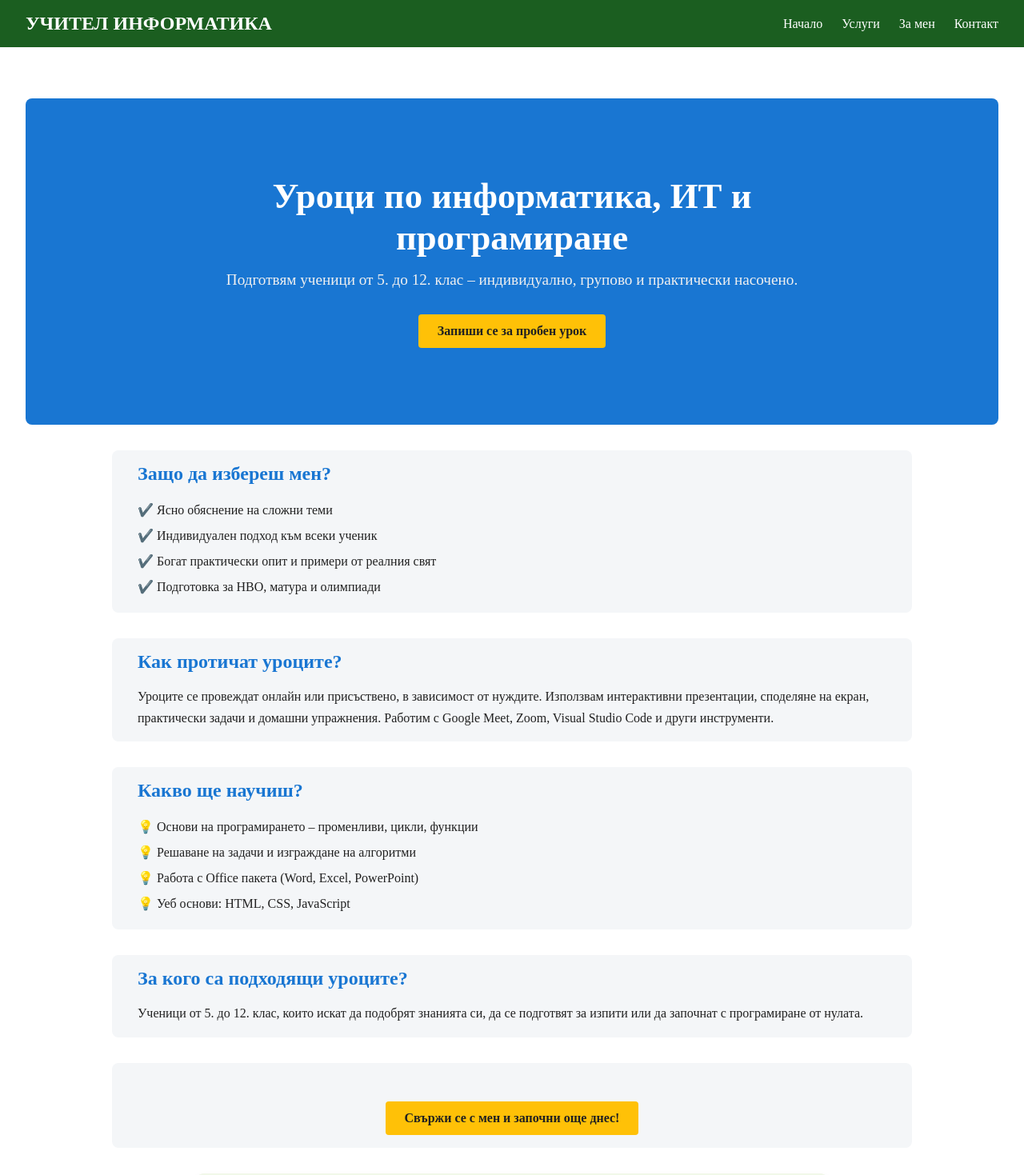
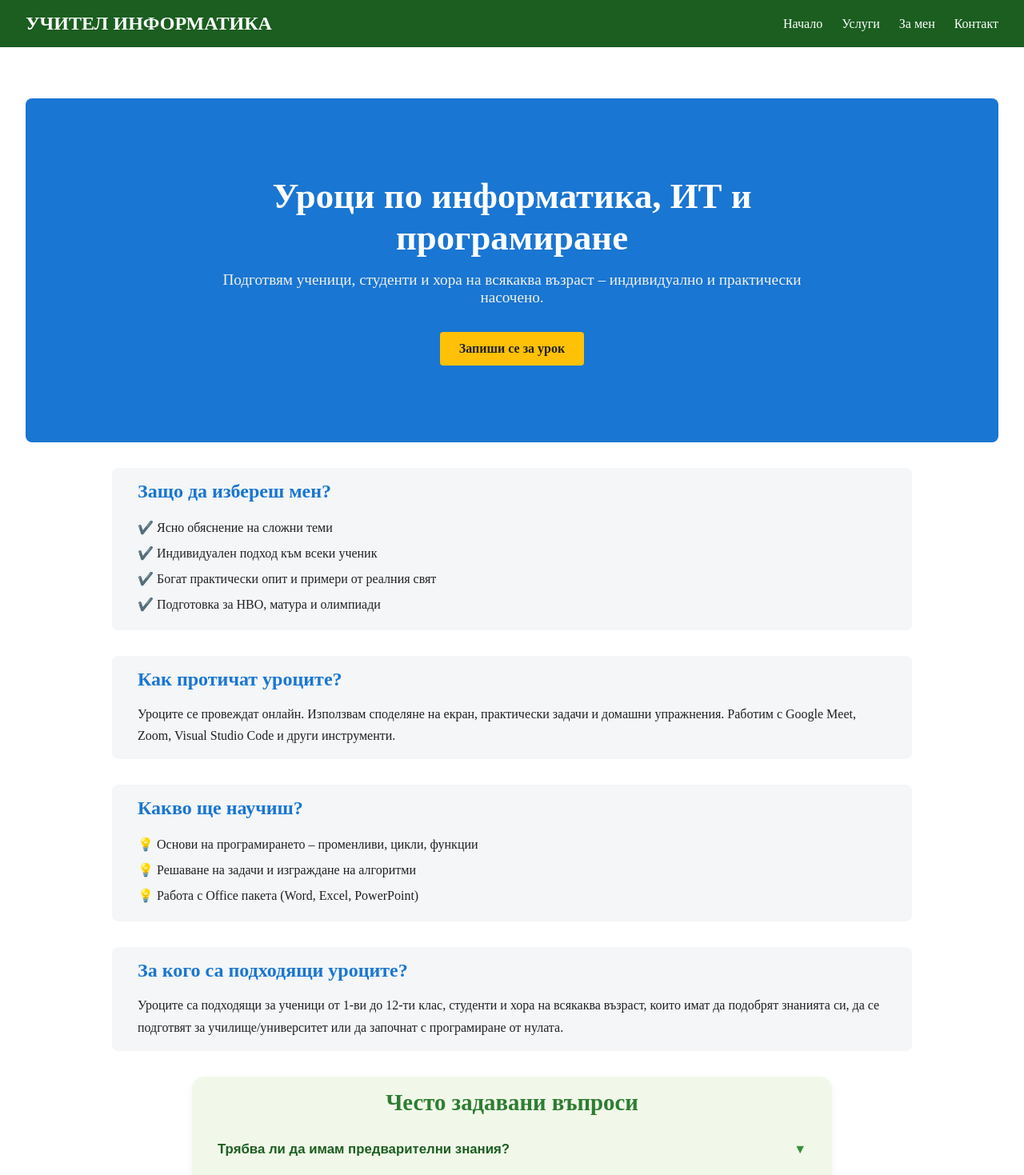
Before and after one commit to Dimitar32/Lessons-Dimitar-Ivanov, a React (Create React App) app: page / in a window 1280 px wide. Shown: the top 1469 px of the page at 80% size. Built offline with nearby package versions, Linux system fonts and the light colour scheme.

Commit message:
update text

```diff
--- a/src/components/Faq.jsx
+++ b/src/components/Faq.jsx
@@ -8,7 +8,7 @@ const faqData = [
   },
   {
     question: 'Уроците онлайн ли са?',
-    answer: 'Да – уроците могат да бъдат онлайн (в Zoom/Google Meet) или присъствено, ако си от Стара Загора.'
+    answer: 'Да – уроците са онлайн (в Zoom/Google Meet).'
   },
   {
     question: 'Колко време трае един урок?',
--- a/src/pages/About.jsx
+++ b/src/pages/About.jsx
@@ -14,21 +14,22 @@ export default function About() {
       <section className={styles.section}>
         <h2>🎓 Образование</h2>
         <ul>
-          <li>🎓 Бакалавър по Информатика – Пловдивски университет</li>
-          <li>🏫 Средно образование – ППМГ "Гео Милев", Стара Загора</li>
+          <li>🎓 Бакалавър - Информатика – Пловдивски университет "Паисий Хилендарски"</li>
+          <li>🏫 Средно образование - Информатика – ППМГ "Гео Милев", Стара Загора</li>
         </ul>
       </section>
 
       <section className={styles.section}>
-        <h2>💼 Опит</h2>
-        <p>
-          Работя като софтуерен разработчик с опит в уеб технологии, бази данни и разработка на уеб приложения с използване на JavaScript, React, .NET и SQL. Участвал съм в реални проекти, включващи както клиентска, така и сървърна логика. Също така преподавам индивидуално на ученици по програмиране, алгоритми и информационни технологии. През последните две години съм провел десетки индивидуални и групови уроци с ученици от 5. до 12. клас.
-        </p>
+        <h2>💼 Професионален Опит</h2>
+        <ul>
+          <li>✅ 2+ години Database Developer - eDynamix Bulgaria Ltd</li>
+          <li>✅ 6 месеца Intern Java Developer - Infinno LLC</li>
+        </ul>
         <p>
           Помагам на ученици с подготовка за:
         </p>
         <ul>
-          <li>✅ Олимпиади и състезания по информатика</li>
+          <li>✅ Учебните часове по информатика</li>
           <li>✅ Национално външно оценяване (НВО)</li>
           <li>✅ Държавни зрелостни изпити (ДЗИ)</li>
           <li>✅ Домашни и практически проекти</li>
--- a/src/pages/Contact.jsx
+++ b/src/pages/Contact.jsx
@@ -10,8 +10,8 @@ export default function Contact() {
 
       <div className={styles.infoBox}>
         <p><strong>📞 Телефон:</strong> <a href="tel:0879330389" className={styles.link}>0879 330 389</a></p>
-        <p><strong>📧 Email:</strong> <a href="mailto:dimitar@example.com" className={styles.link}>dimitar@example.com</a></p>
-        <p><strong>💬 Viber / Telegram:</strong> Наличен след първи контакт</p>
+        <p><strong>📧 Email:</strong> <a href="mailto:dimitarivanov2525@gmail.com" className={styles.link}>dimitarivanov2525@gmail.com</a></p>
+        <p><strong>💬 Viber:</strong> 0879 330 389</p>
       </div>
 
       <a
--- a/src/pages/Hero.jsx
+++ b/src/pages/Hero.jsx
@@ -7,9 +7,9 @@ export default function Hero() {
       <div className={styles.overlay}>
         <h1 className={styles.title}>Уроци по информатика, ИТ и програмиране</h1>
         <p className={styles.subtitle}>
-          Подготвям ученици от 5. до 12. клас – индивидуално, групово и практически насочено.
+          Подготвям ученици, студенти и хора на всякаква възраст – индивидуално и практически насочено.
         </p>
-        <Link to="/contact" className={styles.cta}>Запиши се за пробен урок</Link>
+        <Link to="/contact" className={styles.cta}>Запиши се за урок</Link>
       </div>
     </section>
   );
--- a/src/pages/Home.jsx
+++ b/src/pages/Home.jsx
@@ -20,8 +20,7 @@ export default function Home() {
       <section className={styles.section}>
         <h2>Как протичат уроците?</h2>
         <p>
-          Уроците се провеждат онлайн или присъствено, в зависимост от нуждите. Използвам интерактивни презентации,
-          споделяне на екран, практически задачи и домашни упражнения. Работим с Google Meet, Zoom, Visual Studio Code и други инструменти.
+          Уроците се провеждат онлайн. Използвам споделяне на екран, практически задачи и домашни упражнения. Работим с Google Meet, Zoom, Visual Studio Code и други инструменти.
         </p>
       </section>
 
@@ -31,21 +30,20 @@ export default function Home() {
           <li>💡 Основи на програмирането – променливи, цикли, функции</li>
           <li>💡 Решаване на задачи и изграждане на алгоритми</li>
           <li>💡 Работа с Office пакета (Word, Excel, PowerPoint)</li>
-          <li>💡 Уеб основи: HTML, CSS, JavaScript</li>
+          {/* <li>💡 Уеб основи: HTML, CSS, JavaScript</li> */}
         </ul>
       </section>
 
       <section className={styles.section}>
         <h2>За кого са подходящи уроците?</h2>
-        <p>Ученици от 5. до 12. клас, които искат да подобрят знанията си, да се подготвят за изпити или да започнат с програмиране от нулата.</p>
+        <p>Уроците са подходящи за ученици от 1-ви до 12-ти клас, студенти и хора на всякаква възраст, които имат да подобрят знанията си, да се подготвят за училище/университет или да започнат с програмиране от нулата.</p>
       </section>
 
-      <section className={styles.section} style={{ textAlign: 'center' }}>
+      {/* <section className={styles.section} style={{ textAlign: 'center' }}>
         <a href="/contact" className={styles.cta}>Свържи се с мен и започни още днес!</a>
-      </section>
+      </section> */}
 
       <Faq/>
-
     </>
   );
 }
--- a/src/pages/Services.jsx
+++ b/src/pages/Services.jsx
@@ -7,7 +7,7 @@ export default function Services() {
       <div className={styles.cards}>
         <div className={styles.card}>
           <h2>🖥️ Информатика</h2>
-          <p>Алгоритми, логическо мислене, състезателна подготовка и структури от данни.</p>
+          <p>Алгоритми, логическо мислене, училищна подготовка и структури от данни.</p>
         </div>
         <div className={styles.card}>
           <h2>💾 Информационни технологии</h2>
@@ -15,11 +15,11 @@ export default function Services() {
         </div>
         <div className={styles.card}>
           <h2>💻 Програмиране</h2>
-          <p>Python, C++, HTML/CSS, Scratch – за начинаещи и напреднали.</p>
+          <p>C#, .NET, SQL – за начинаещи и напреднали.</p>
         </div>
         <div className={styles.card}>
-          <h2>🎯 Подготовка за изпити</h2>
-          <p>НВО, ДЗИ, кандидатстване и олимпиади по ИТ и информатика.</p>
+          <h2>🎯 Помощ и решаване на курсови работи и домашни</h2>
+          <p>Решаване, помощ и подготовка за изпити, курсови работи и домашни</p>
         </div>
       </div>
     </div>
```
